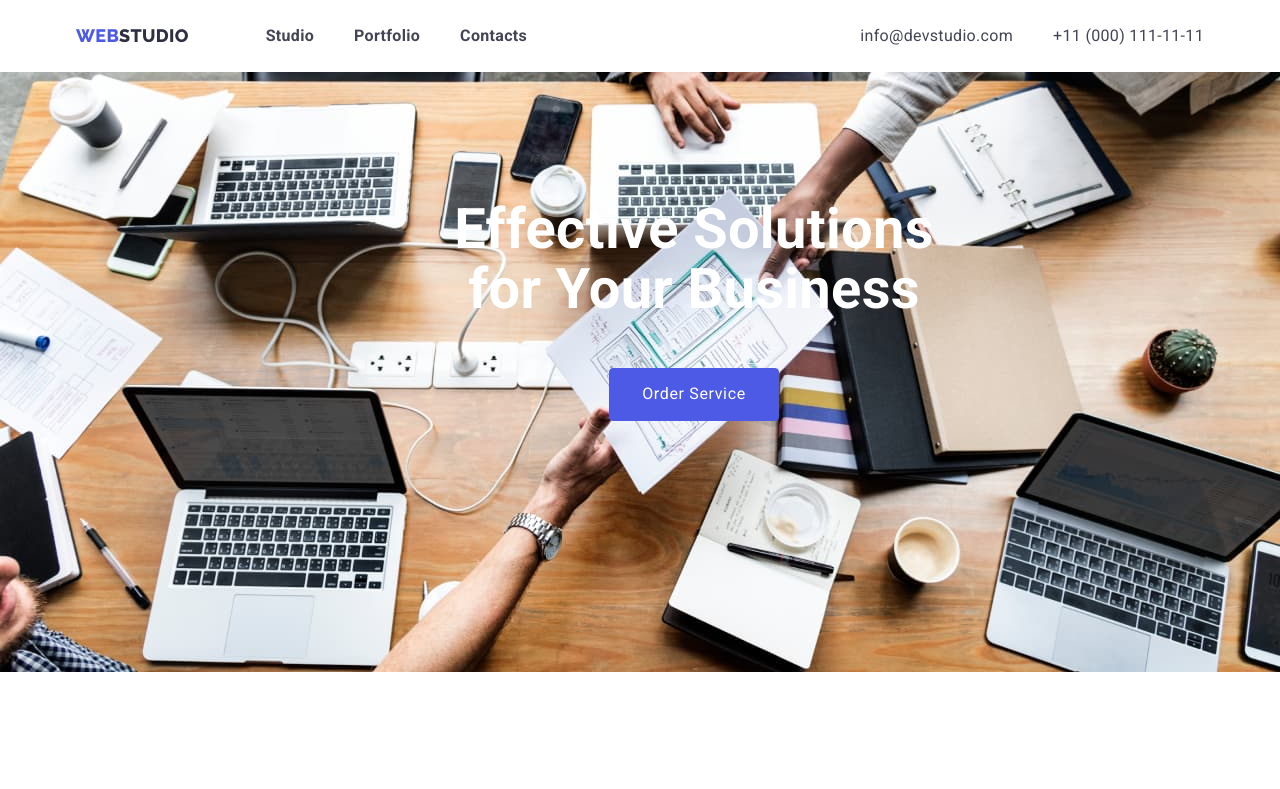
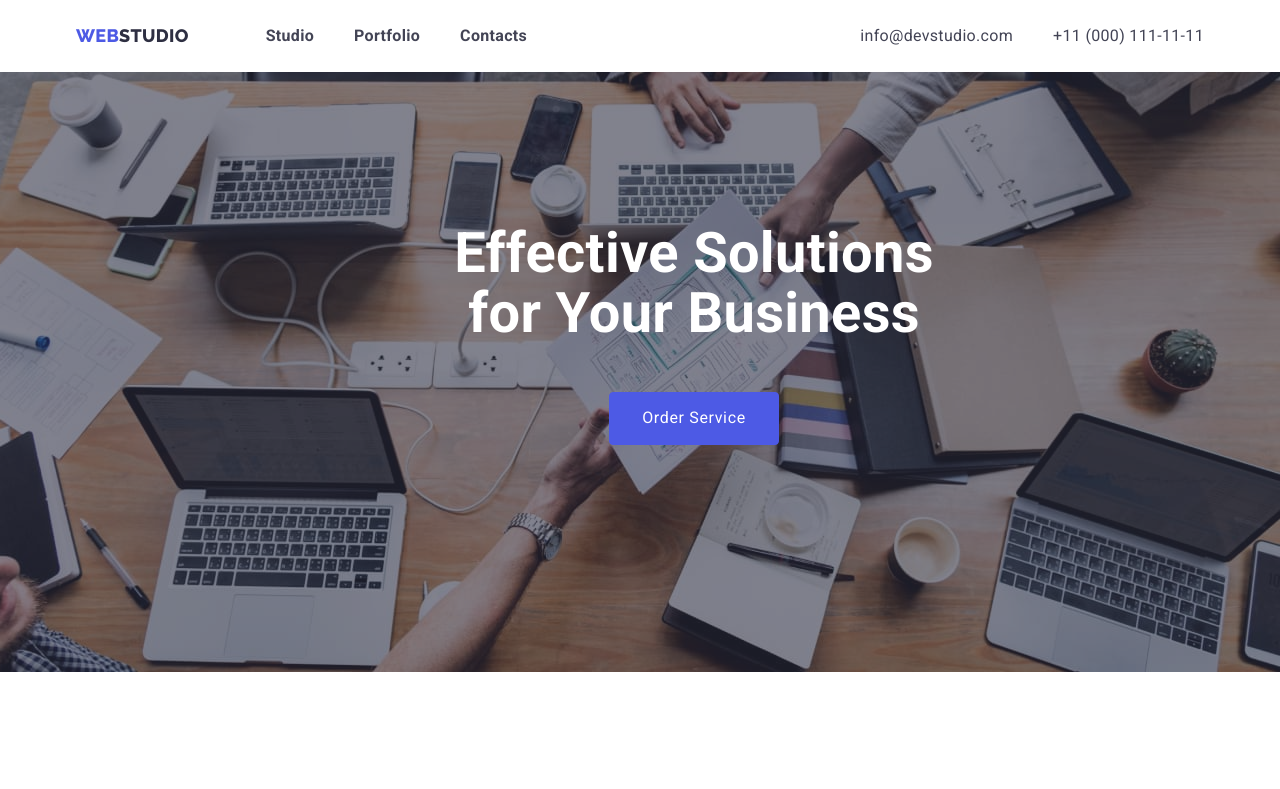
Before and after one commit to Elborn666/goit-markup-hw-04, a plain HTML site: page index.html in a window 1280 px wide. Shown: the top 789 px of the page. Drawn offline with nearby package versions, Linux system fonts and the light colour scheme.

Commit message:
all correct

```diff
--- a/CSS/styles.css
+++ b/CSS/styles.css
@@ -134,6 +134,8 @@ img {
 }
 .hero-fullscrin {
    margin: 0 auto;
+   background-color: var(--title-color);
+   opacity: 0.4;
    background-image: url(../images/people-office.jpg);
    max-width: 1600px;
    height: 600px;
@@ -147,7 +149,7 @@ img {
 .hero-content {
    position: absolute;
    z-index: 5;
-   top: 25%;
+   top: 28%;
    left: 35%;
 }
 .hero-title {
```
